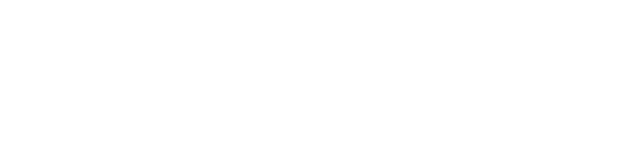
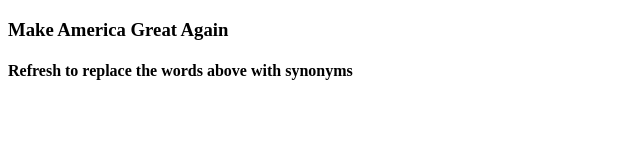
Before and after one commit to declanv/experiments, a plain HTML site: page index.html in a window 1280 px wide. Shown: the whole page, without its empty margins (0-640 px from the left). Drawn offline with Linux system fonts and the light colour scheme.

Commit message:
Adding idea to html

```diff
--- a/index.html
+++ b/index.html
@@ -6,5 +6,10 @@
   </head>
   <body>
 
+  	<div>
+  		<h3>Make America Great Again</h3>
+  		<h4>Refresh to replace the words above with synonyms</h4>
+  	</div>
+
   </body>
 </html>
```
